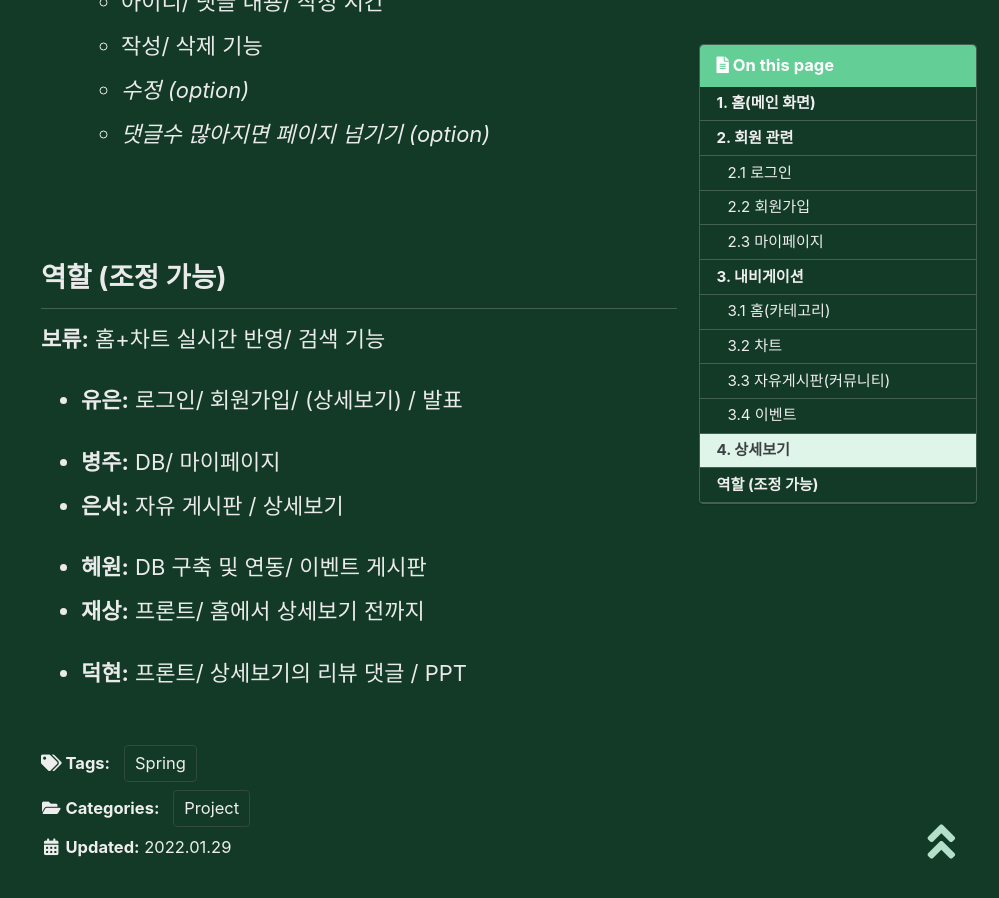
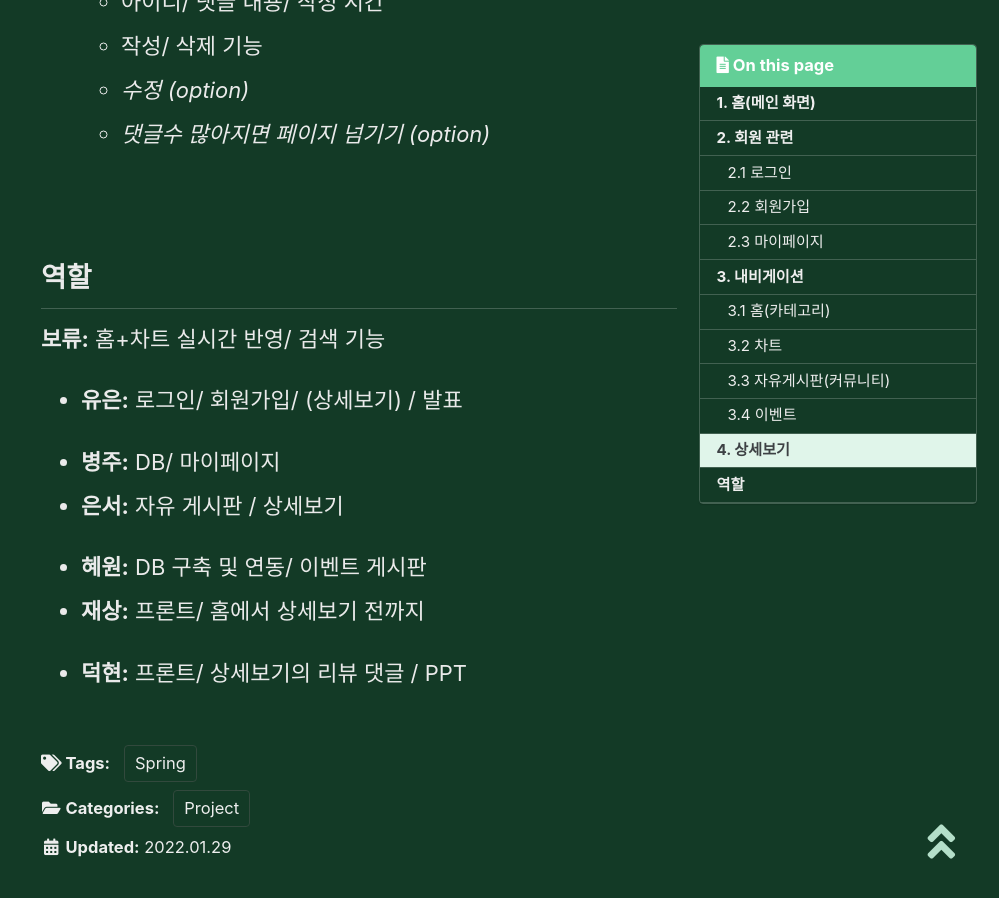
Before and after one commit to YUEUN328/YUEUN328.github.io, a Jekyll site: the page built from _posts/2022-01-29-ver01.md, in a window 1280 px wide and 900 px high, scrolled down 4268 px. Shown: the whole window, without its empty margins (281-1280 px from the left). Built offline with Jekyll 4.4.1, drawn with Linux system fonts in a browser that asks for light colours; cached includes are drawn as plain includes; comment, search, counter and statistics services are not loaded.

Commit message:
Update 2022-01-29-ver01.md

```diff
--- a/_posts/2022-01-29-ver01.md
+++ b/_posts/2022-01-29-ver01.md
@@ -130,7 +130,7 @@ author_profile: false
 
 <br>
 
-## 역할 (조정 가능)
+## 역할
 
 **보류:** 홈+차트 실시간 반영/ 검색 기능
 
```
